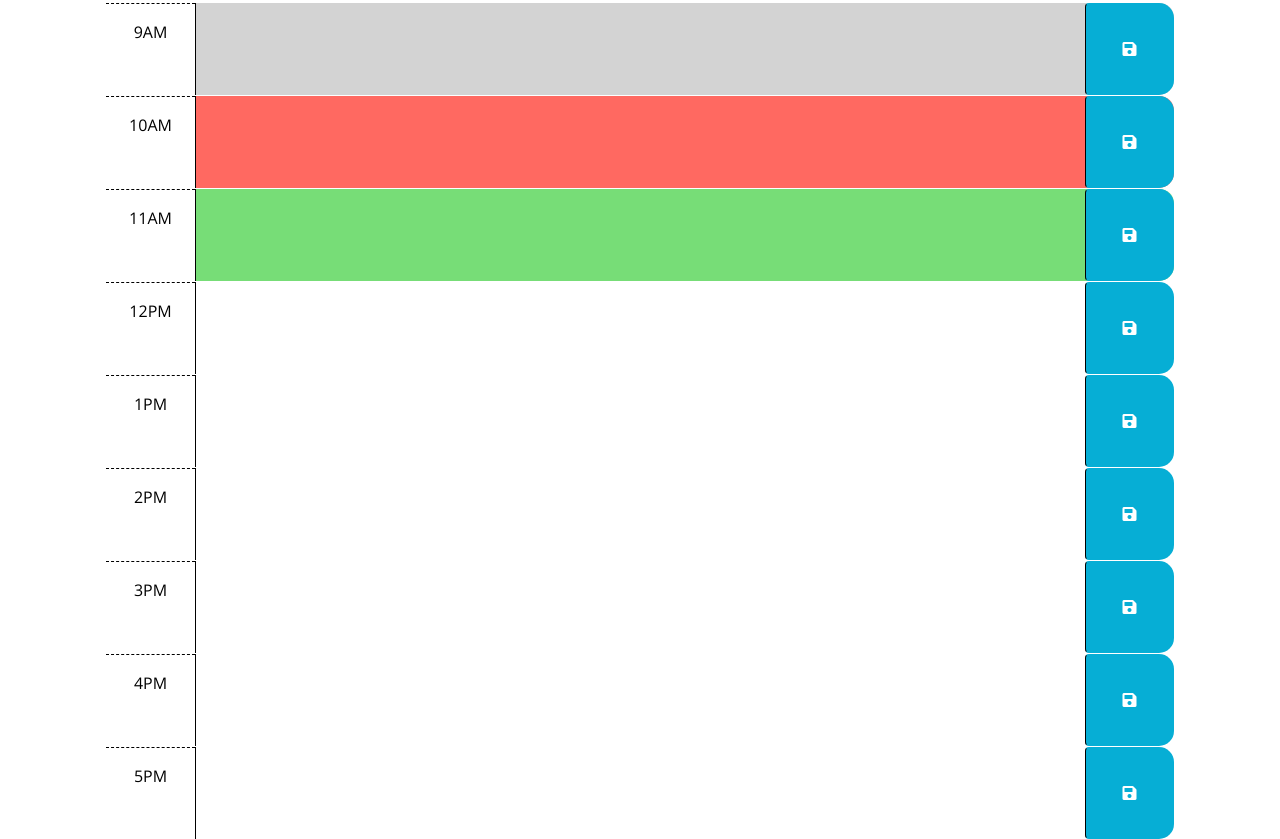
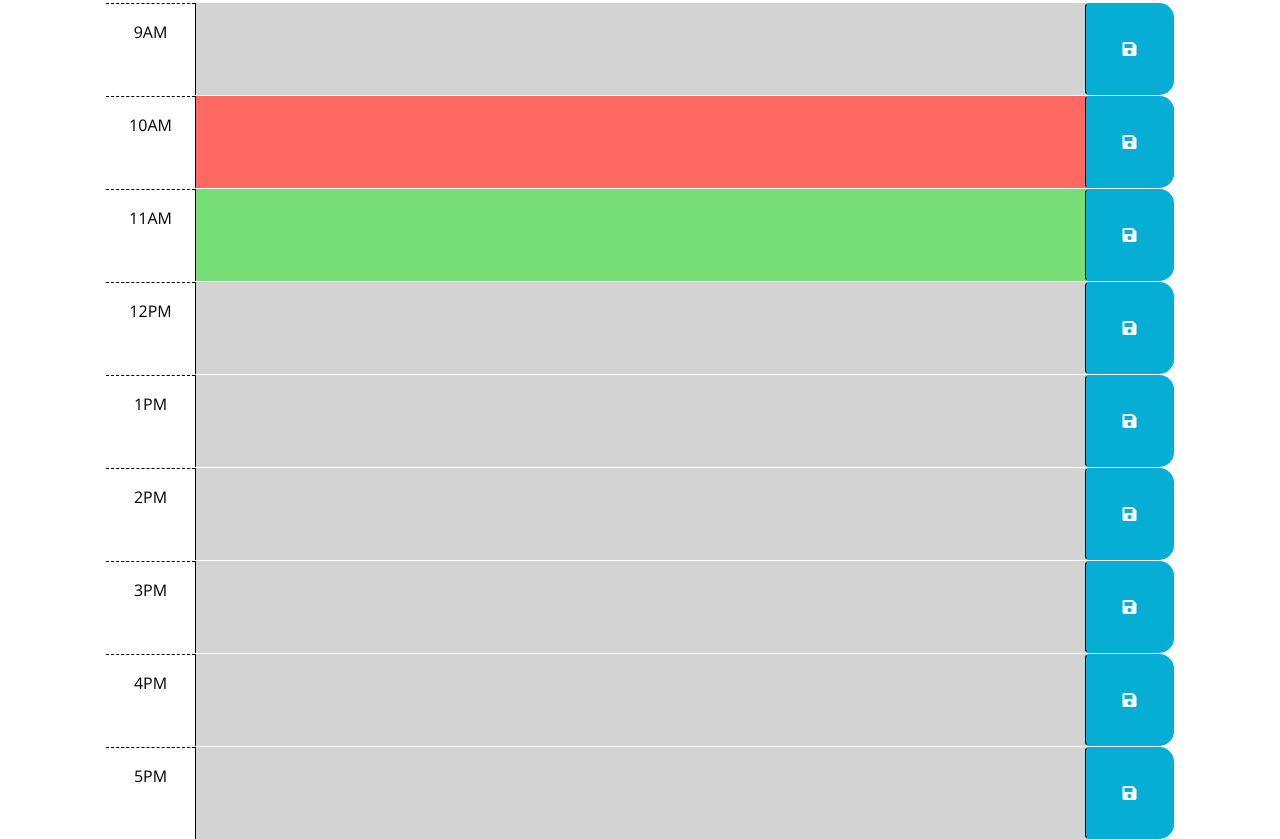
Before and after one commit to monysary/Module-5-Challenge-Work-Day-Schedule, a plain HTML site: page index.html in a window 1280 px wide. Shown: the part 300-1139 px from the top of the page. Drawn offline with nearby package versions, Linux system fonts and the light colour scheme.

Commit message:
Updated the way to call the function in js. Used .ready instead of calling the function at the bottom of the file

```diff
--- a/assets/js/script.js
+++ b/assets/js/script.js
@@ -1,7 +1,7 @@
 // Wrap all code that interacts with the DOM in a call to jQuery to ensure that
 // the code isn't run until the browser has finished rendering all the elements
 // in the html.
-function runFunction() {
+$(document).ready(function runFunction() {
   console.log("run function");
   // TODO: Add a listener for click events on the save button. This code should
   // use the id in the containing time-block as a key to save the user input in
@@ -22,6 +22,4 @@ function runFunction() {
   //
   // Add code to display the current date in the header of the page.
   $("#currentDay").text(dayjs().format("dddd, MMMM DD, YYYY"));
-}
-
-runFunction()
+});
--- a/index.html
+++ b/index.html
@@ -66,7 +66,7 @@
         </button>
       </div>
 
-      <div id="hour-12" class="row time-block">
+      <div id="hour-12" class="row time-block past">
         <div class="col-2 col-md-1 hour text-center py-3">12PM</div>
         <textarea class="col-8 col-md-10 description" rows="3"> </textarea>
         <button class="btn saveBtn col-2 col-md-1" aria-label="save">
@@ -74,7 +74,7 @@
         </button>
       </div>
 
-      <div id="hour-1" class="row time-block">
+      <div id="hour-1" class="row time-block past">
         <div class="col-2 col-md-1 hour text-center py-3">1PM</div>
         <textarea class="col-8 col-md-10 description" rows="3"> </textarea>
         <button class="btn saveBtn col-2 col-md-1" aria-label="save">
@@ -82,7 +82,7 @@
         </button>
       </div>
 
-      <div id="hour-2" class="row time-block">
+      <div id="hour-2" class="row time-block past">
         <div class="col-2 col-md-1 hour text-center py-3">2PM</div>
         <textarea class="col-8 col-md-10 description" rows="3"> </textarea>
         <button class="btn saveBtn col-2 col-md-1" aria-label="save">
@@ -90,7 +90,7 @@
         </button>
       </div>
 
-      <div id="hour-3" class="row time-block">
+      <div id="hour-3" class="row time-block past">
         <div class="col-2 col-md-1 hour text-center py-3">3PM</div>
         <textarea class="col-8 col-md-10 description" rows="3"> </textarea>
         <button class="btn saveBtn col-2 col-md-1" aria-label="save">
@@ -98,7 +98,7 @@
         </button>
       </div>
 
-      <div id="hour-4" class="row time-block">
+      <div id="hour-4" class="row time-block past">
         <div class="col-2 col-md-1 hour text-center py-3">4PM</div>
         <textarea class="col-8 col-md-10 description" rows="3"> </textarea>
         <button class="btn saveBtn col-2 col-md-1" aria-label="save">
@@ -106,7 +106,7 @@
         </button>
       </div>
 
-      <div id="hour-5" class="row time-block">
+      <div id="hour-5" class="row time-block past">
         <div class="col-2 col-md-1 hour text-center py-3">5PM</div>
         <textarea class="col-8 col-md-10 description" rows="3"> </textarea>
         <button class="btn saveBtn col-2 col-md-1" aria-label="save">
```
